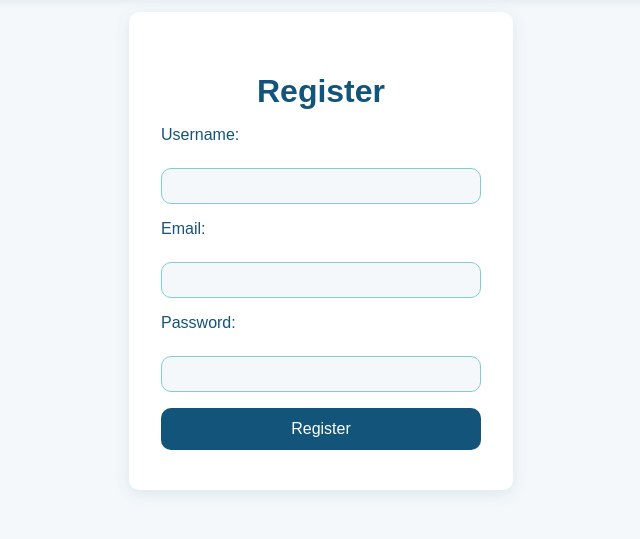
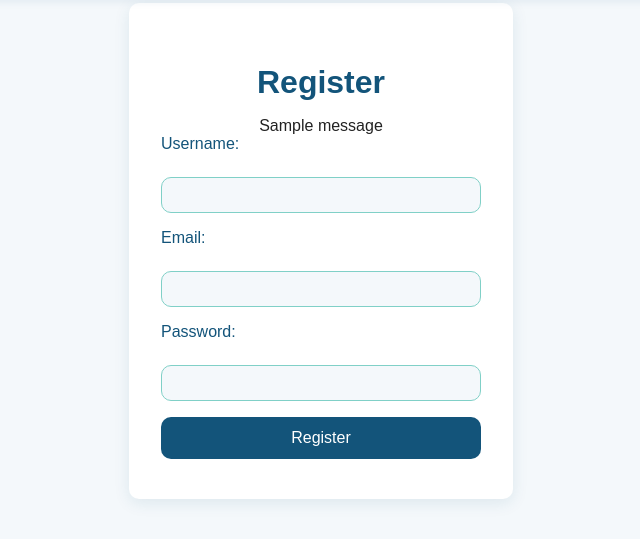
Before and after one commit to janouskie/Cryptographic-Embedding-an-Image, a Flask app: page /auth/register in a window 1280 px wide. Shown: the part 71-610 px from the top of the page, without its empty margins (319-959 px from the left). Run offline with Flask 3, Linux system fonts and the light colour scheme; one stand-in notice (Sample message) is shown.

Commit message:
Update register.html

```diff
--- a/mat2/website/templates/register.html
+++ b/mat2/website/templates/register.html
@@ -9,7 +9,16 @@
 {% block content %}
 <div class="container">
     <h1>Register</h1>
-    <form action="{{ url_for('auth.register') }}" method="post">
+    {% with messages = get_flashed_messages(with_categories=true) %}
+      {% if messages %}
+        <div class="form-errors">
+          {% for category, message in messages %}
+            <div class="error-message">{{ message }}</div>
+          {% endfor %}
+        </div>
+      {% endif %}
+    {% endwith %}
+    <form action="{{ url_for('auth.register') }}" method="post" novalidate>
         <label for="username">Username:</label>
         <input type="text" id="username" name="username" required>
         <label for="email">Email:</label>
```
